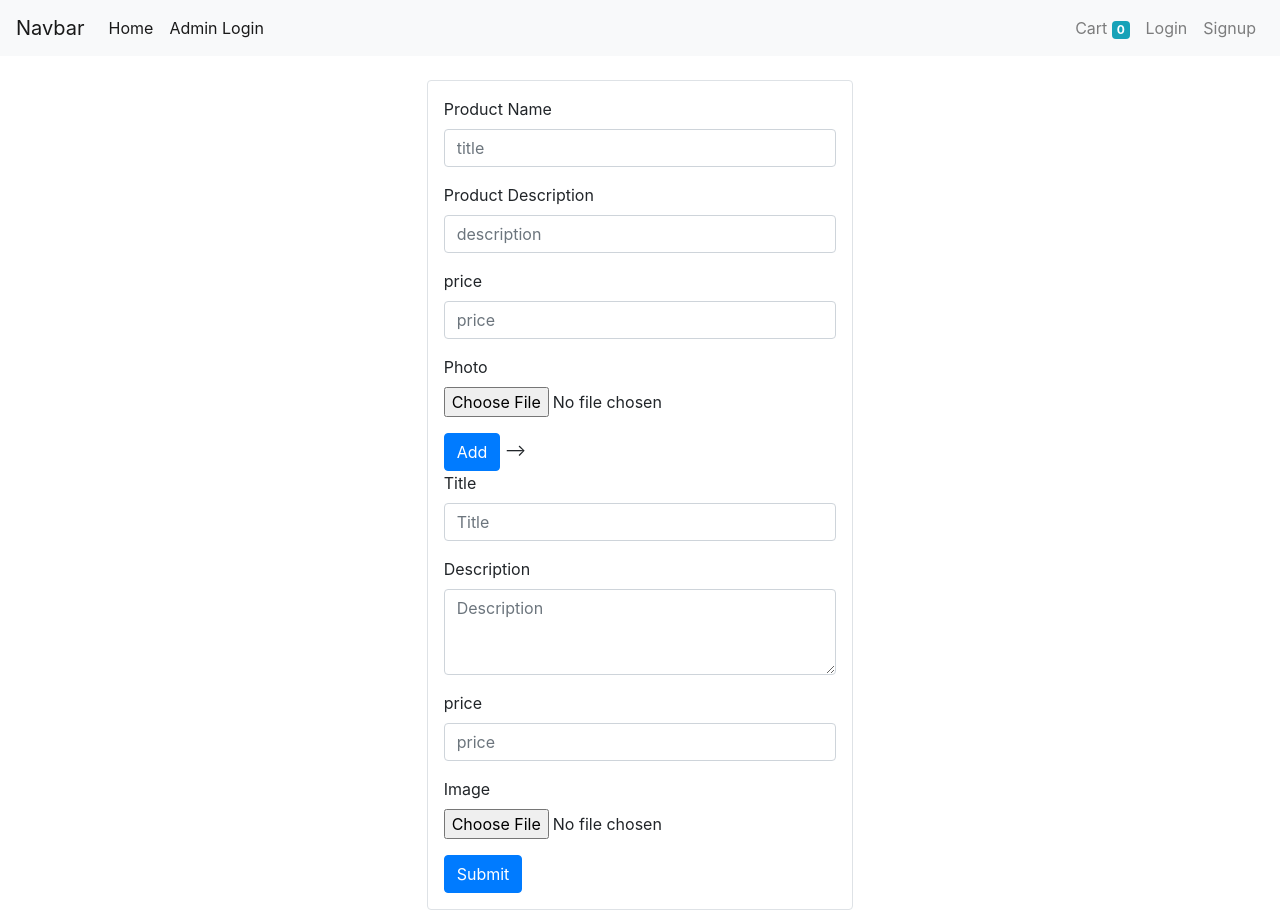
After one commit to shibdaskumbhakar/Realmco_task, a Django app: page /add-product/ in a window 1280 px wide. The commit adds this page. Run offline with Django 3.2, Linux system fonts and the light colour scheme; some libraries are stand-ins or nearby versions.

Commit message:
Add some changes

```diff
--- /dev/null
+++ b/Task/store/templates/store/add_product.html
@@ -0,0 +1,56 @@
+{% extends "./base.html" %}
+
+{% block content %}
+
+<div class="col-lg-4 mx-auto border rounded p-3 mt-4"">
+
+    <div class=" form-group">
+    <label for="exampleInputEmail1">Product Name</label>
+    <input type="text" name="title" class="form-control" id="exampleInputEmail1" aria-describedby="emailHelp"
+        placeholder="title">
+</div>
+<div class="form-group">
+    <label for="exampleInputPassword1">Product Description</label>
+    <input type="text" name="description" class="form-control" id="exampleInputPassword1" placeholder="description">
+</div>
+<div class="form-group">
+    <label for="exampleInputPassword1">price</label>
+    <input type="number" name="price" class="form-control" id="exampleInputPassword1" placeholder="price">
+</div>
+
+<div class="form-group">
+    <label for="exampleFormControlFile1">Photo</label>
+    <input type="file" name="image" class="form-control-file" id="exampleFormControlFile1">
+</div>
+<button type="submit" class="btn btn-primary">Add</button>
+</form> -->
+
+
+
+
+<form action="/add-product/" method="POST" enctype="multipart/form-data">
+    {% csrf_token %}
+    <div class="form-group">
+        <label for="exampleFormControlInput1">Title</label>
+        <input type="text" name="title" class="form-control" placeholder="Title">
+    </div>
+    <div class="form-group">
+        <label for="exampleFormControlTextarea1">Description</label>
+        <textarea class="form-control" name="description" id="exampleFormControlTextarea1" rows="3"
+            placeholder="Description"></textarea>
+    </div>
+    <div class="form-group">
+        <label for="exampleInputPassword1">price</label>
+        <input type="number" name="price" class="form-control" id="exampleInputPassword1" placeholder="price">
+    </div>
+
+    <div class="form-group">
+        <label for="exampleFormControlFile1">Image</label>
+        <input type="file" name="image" class="form-control-file" id="exampleFormControlFile1">
+    </div>
+
+    <button type="submit" class="btn btn-primary">Submit</button>
+</form>
+</div>
+
+{% endblock %}
--- a/Task/store/templates/store/base.html
+++ b/Task/store/templates/store/base.html
@@ -27,7 +27,7 @@
                     <a class="nav-link" href="/">Home <span class="sr-only">(current)</span></a>
                 </li>
                 <li class="nav-item active">
-                    <a class="nav-link" href="/custom-admin">Admin</a>
+                    <a class="nav-link" href="/custom-admin">Admin Login</a>
                 </li>
 
             </ul>
--- a/Task/store/urls.py
+++ b/Task/store/urls.py
@@ -1,16 +1,18 @@
 
 from django.contrib import admin
 from django.urls import path, re_path
-from store.views import home, cart, login, signup, logout, ProductDetailSlugViews, add_to_cart, admin
+from store.views import home, cart, login, signup, logout, ProductDetailSlugViews, add_to_cart, admin, add_product, edit_product
 
 
 urlpatterns = [
     path('', home, name='home'),
-    path('cart', cart),
+    path('cart/', cart),
     path('login/', login),
     path('custom-admin/', admin),
     path('signup/', signup),
     path('logout/', logout),
+    path('add-product/', add_product),
+    path('edit-product/', edit_product),
 
     re_path(r'^(?P<slug>[\w-]+)/$', ProductDetailSlugViews.as_view()),
 
--- a/Task/store/views.py
+++ b/Task/store/views.py
@@ -3,6 +3,7 @@ from store.forms.authforms import UserCreationForm, UserLoginForm
 from django.contrib.auth.forms import AuthenticationForm
 from django.contrib.auth import authenticate, login as userlogin
 from store.models import Product, Cart
+from django.contrib.auth.models import User
 from django.views.generic import DetailView, DeleteView
 
 from django.contrib.admin.views.decorators import staff_member_required
@@ -34,6 +35,19 @@ def login(request):
             user = authenticate(username=username, password=password)
             if user:
                 userlogin(request, user)
+
+                session_cart = request.session.get('cart')
+                if session_cart is None:
+                    session_cart = []
+                else:
+                    for c in session_cart:
+                        item = c.get('item')
+                        quentity = c.get('quentity')
+                        cart_obj = Cart()
+                        cart_obj.product = Product.objects.get(id=item)
+                        cart_obj.quentity = quentity
+                        cart_obj.user = user
+                        cart_obj.save()
                 cart = Cart.objects.filter(user=user)
                 session_cart = []
                 for c in cart:
@@ -72,15 +86,55 @@ def signup(request):
     return render(request, template_name='store/signup.html', context=context)
 
 
+# def cart(request):
+#     cart = request.session.get('cart')
+#     print(cart)
+#     # session_cart = []
+#     if request.method == "POST":
+#         product_id = int(request.POST['product-id'])
+#         quentity = request.POST['quentity']
+#         if request.user.is_authenticated:
+#             obj = Cart.objects.filter(product=product_id, user=request.user)
+#             obj.delete()
+#             cart_obj = Cart.objects.filter(user=request.user)
+#             session_cart = []
+#             for c in cart_obj:
+#                 obj = {
+#                     'item': c.id,
+#                     'quentity': c.quentity
+#                 }
+#                 session_cart.append(obj)
+#             cart = session_cart
+#             print(cart)
+#     # cart = request.session.get('cart')
+
+#     if cart is None:
+#         cart = []
+#     for c in cart:
+#         item_id = c.get('item')
+#         item = Product.objects.get(id=item_id)
+#         c['item'] = item
+
+#     return render(request, template_name='store/cart.html', context={'cart': cart})
+
+
 def cart(request):
     cart = request.session.get('cart')
+    if request.method == "POST":
+        product_id = int(request.POST['product-id'])
+        quentity = request.POST['quentity']
+        if cart is None:
+            cart = []
+        for i in range(len(cart)):
+            if cart[i]['item'] == product_id:
+                del cart[i]
+                break
     if cart is None:
         cart = []
     for c in cart:
         item_id = c.get('item')
         item = Product.objects.get(id=item_id)
         c['item'] = item
-    print(cart)
     return render(request, template_name='store/cart.html', context={'cart': cart})
 
 
@@ -151,3 +205,60 @@ def admin(request):
     }
 
     return render(request, template_name='store/admin.html', context=context)
+
+
+def add_product(request):
+    if request.method == 'POST' and request.FILES['image']:
+        image = request.FILES['image']
+
+        title = request.POST['title']
+        price = request.POST['price']
+
+        description = request.POST['description']
+        obj = Product()
+        obj.title = title
+        obj.description = description
+        obj.price = price
+        obj.image = image
+        obj.save()
+        return redirect('/custom-admin')
+    return render(request, template_name='store/add_product.html')
+
+
+def edit_product(request):
+    if request.method == 'POST' and request.FILES['image']:
+        image = request.FILES['image']
+
+        title = request.POST['title']
+        price = request.POST['price']
+
+        description = request.POST['description']
+        obj = Product()
+        obj.title = title
+        obj.description = description
+        obj.price = price
+        obj.image = image
+        obj.save()
+        return redirect('/custom-admin')
+    return render(request, template_name='store/add_product.html')
+
+
+def edit_product(request):
+    if request.method == "GET":
+        slug = request.GET['slug']
+        print(slug)
+        context = {
+            "slug": slug
+        }
+        return render(request, template_name='store/edit.html', context=context)
+    if request.method == "POST" and request.FILES['image']:
+        image = request.FILES['image']
+        slug = request.POST['slug']
+        print(slug)
+        title = request.POST['title']
+        price = request.POST['price']
+        description = request.POST['description']
+        obj = Product.objects.filter(slug=slug).update(
+            image=image, title=title, price=price, description=description)
+
+        return redirect('/custom-admin')
```
Also changed, not shown: Task/app.py (added, +19 -0 lines), Task/store/templates/store/admin.html (+19 -1 lines), Task/store/templates/store/cart.html (+12 -0 lines), Task/store/templates/store/edit.html (added, +32 -0 lines), Task/db.sqlite3, Task/media/store/images/product04.png (added), Task/media/store/images/product07_0zOxc0q.png (added), Task/media/store/images/product07_IdbcFZB.png (added), Task/media/store/images/shop01.png (added), Task/media/store/images/shop01_SjfZbr9.png (added).
